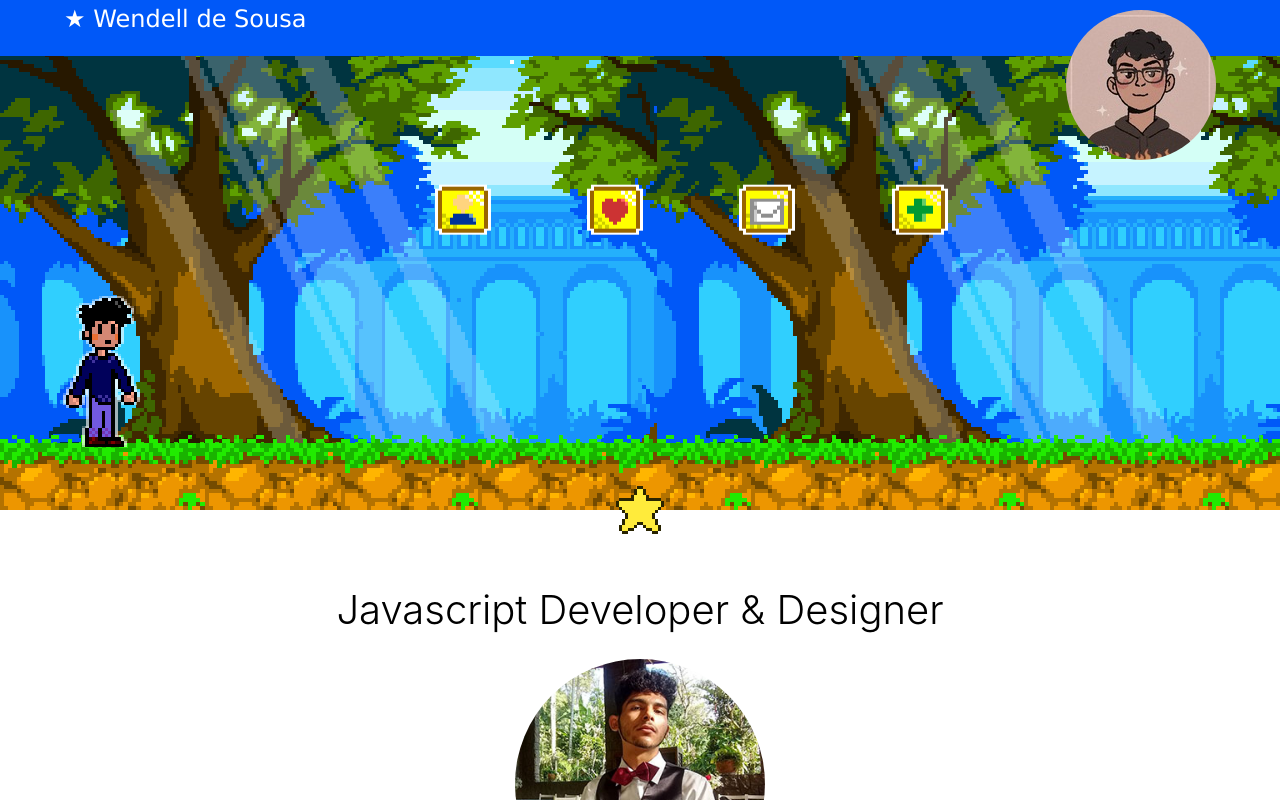
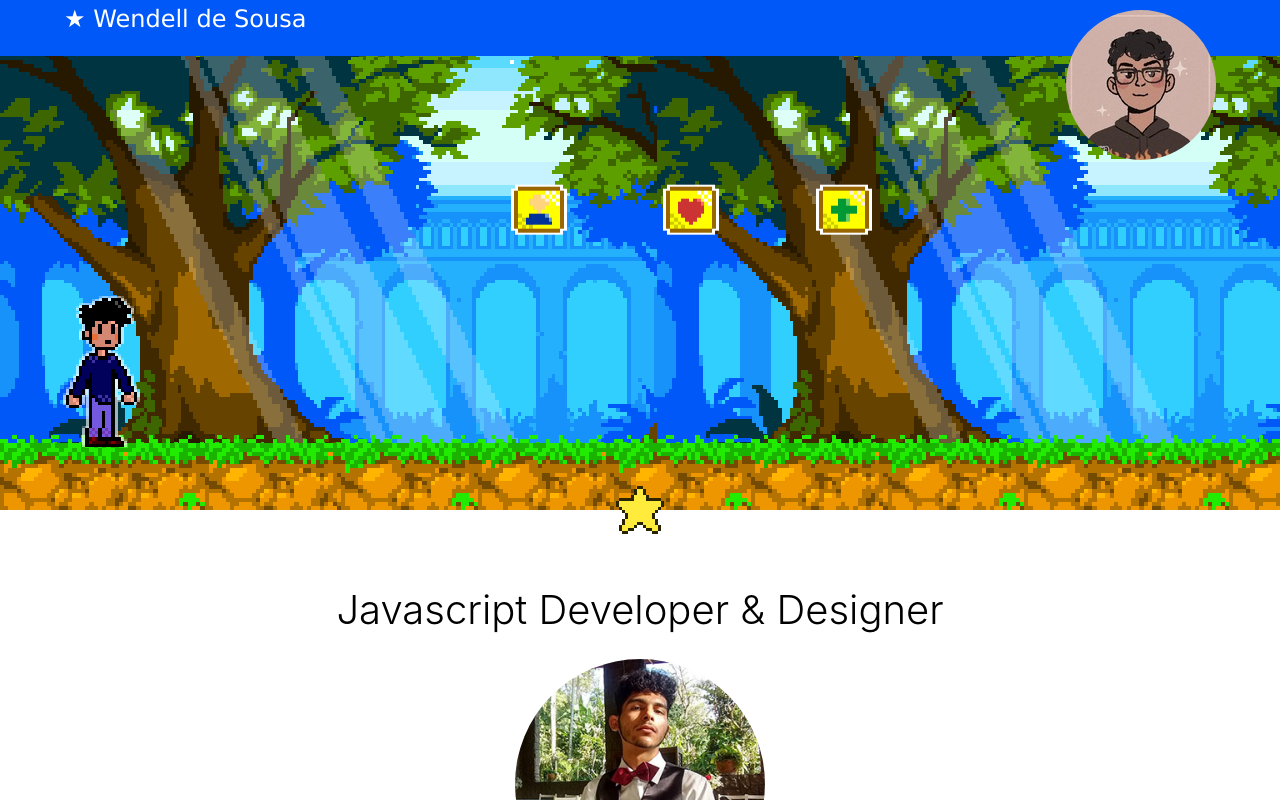
Before and after one commit to wellsousaaa/My-Portfolio, a React (Create React App) app: page / in a window 1280 px wide. Shown: the top 800 px of the page. Built offline with nearby package versions, Linux system fonts and the light colour scheme.

Commit message:
Update Game.js

```diff
--- a/src/components/Game.js
+++ b/src/components/Game.js
@@ -11,7 +11,7 @@ import TouchButton from "./TouchButton";
 
 let canChangeBackground = true;
 
-function Game() {
+function Game({contact}) {
   const userRef = useRef();
   const projectsRef = useRef();
   const contactRef = useRef();
@@ -96,6 +96,7 @@ function Game() {
             onClick={goToSection}
           />
         </div>
+    {contact ?
         <div ref={contactRef} className="block">
           <img
             loading="lazy"
@@ -106,6 +107,8 @@ function Game() {
             onClick={goToSection}
           />
         </div>
+    : null
+    }
         <div className="block">
           <img
             loading="lazy"
```
